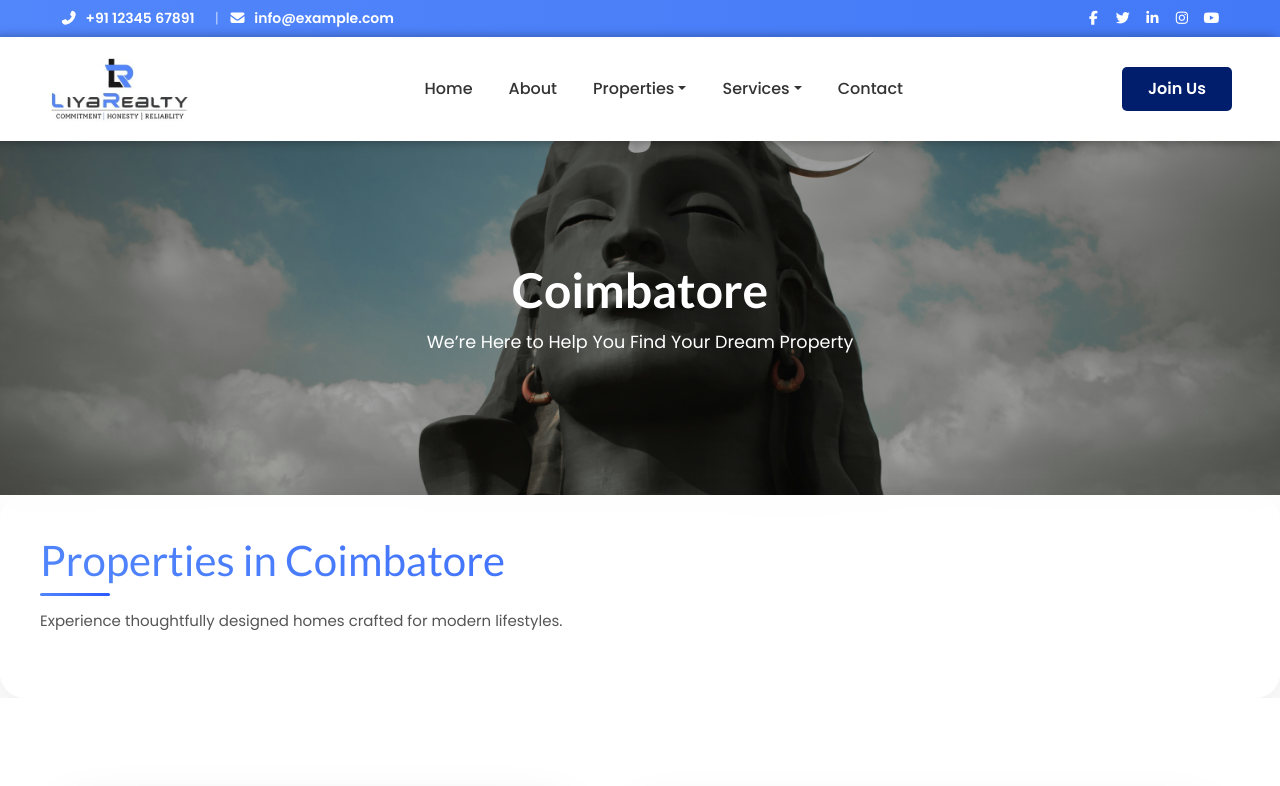
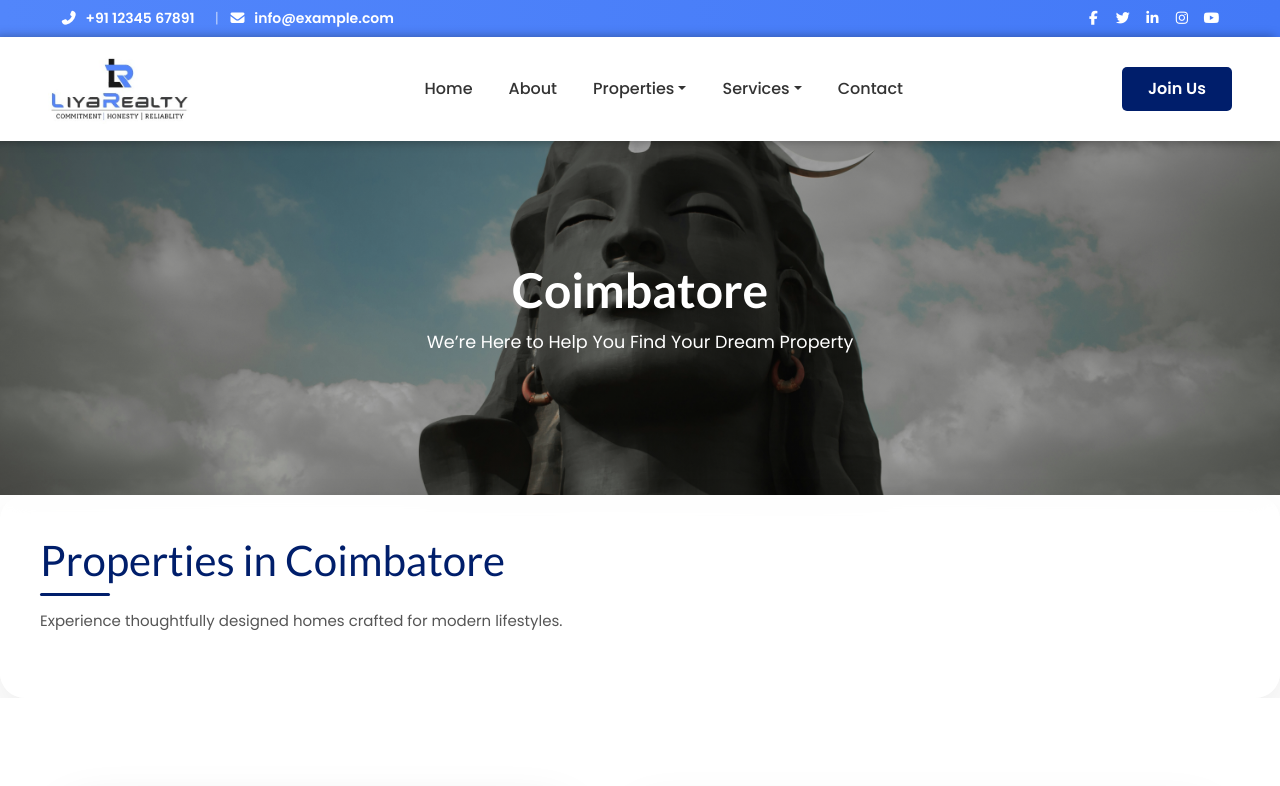
Before and after one commit to RakeshLizyweb/3210-LiyaRealty, a React (Create React App) app: page /Properties/Coimbatore in a window 1280 px wide. Shown: the top 786 px of the page. Built offline with nearby package versions, Linux system fonts and the light colour scheme.

Commit message:
class name change

```diff
--- a/src/css/style-1.css
+++ b/src/css/style-1.css
@@ -742,12 +742,12 @@
   padding: 80px 0;
 }
 
-.section-title {
+.test-section-title {
   font-size: 36px;
   font-weight: 700;
 }
 
-.section-subtitle {
+.test-section-subtitle {
   color: #666;
 }
 
--- a/src/css/style-2.css
+++ b/src/css/style-2.css
@@ -501,7 +501,7 @@
   font-size: 32px;
   font-weight: 800;
   margin-bottom: 12px;
-  background: linear-gradient(45deg, #5286fb, #2b59ff);
+  background: linear-gradient(45deg, var(--sub), var(--sub));
   -webkit-background-clip: text;
   -webkit-text-fill-color: transparent;
   position: relative;
@@ -515,7 +515,7 @@
   height: 3px;
   margin-top: 8px;
   border-radius: 4px;
-  background: linear-gradient(90deg, #5286fb, #2b59ff);
+  background: linear-gradient(90deg, var(--sub), var(--sub));
 }
 
 /* ===== COMMON SUBTITLE ===== */
--- a/src/sections/HomeTestimonial.js
+++ b/src/sections/HomeTestimonial.js
@@ -45,8 +45,8 @@ function HomeTestimonial(){
         <>
         <section className="testimonials-section py-5">
             <div className="container text-center">
-                <h2 className="section-title mb-3">What Our Clients Say</h2>
-                <p className="section-subtitle mb-5">
+                <h2 className="test-section-title mb-3">What Our Clients Say</h2>
+                <p className="test-section-subtitle mb-5">
                 Trusted by hundreds of happy homeowners and investors.
                 </p>
 
```
